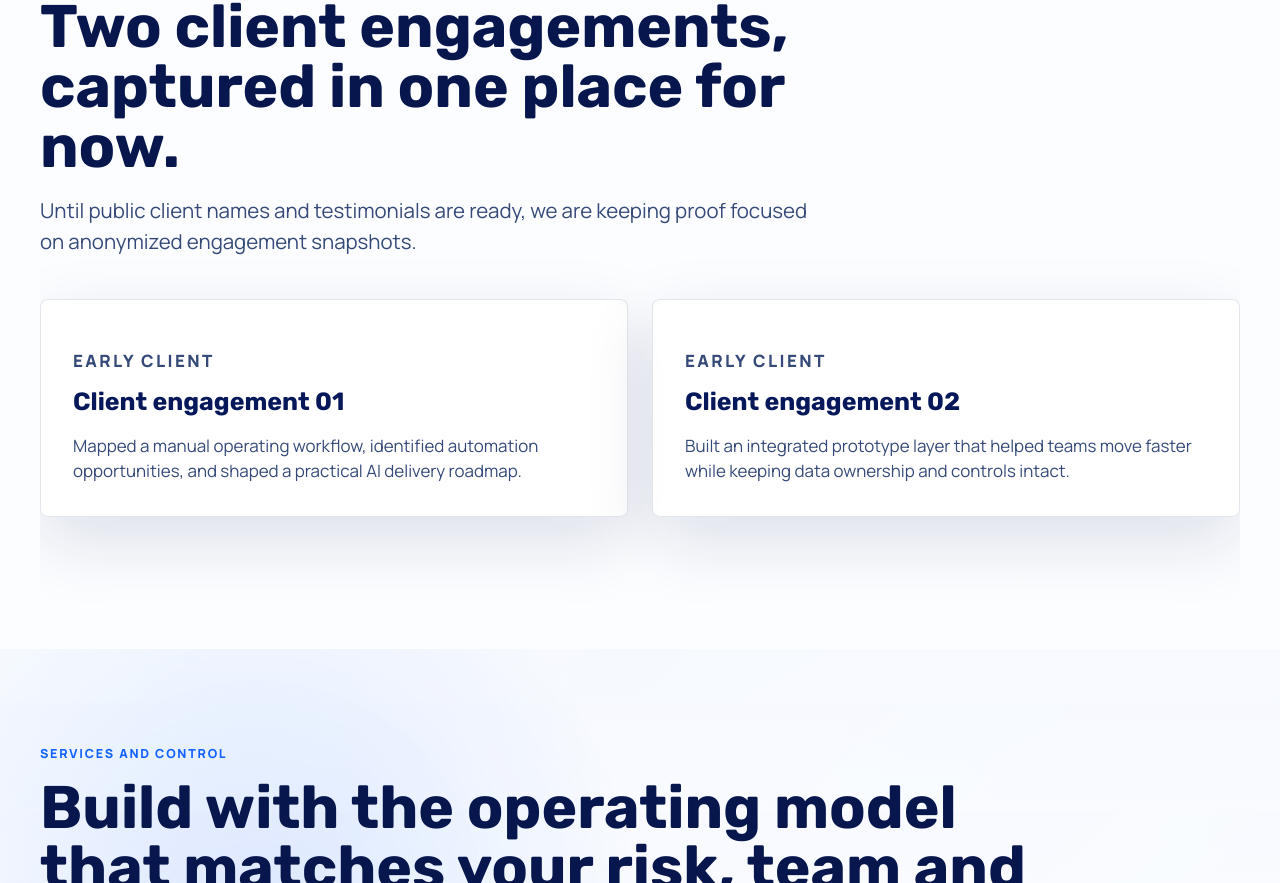
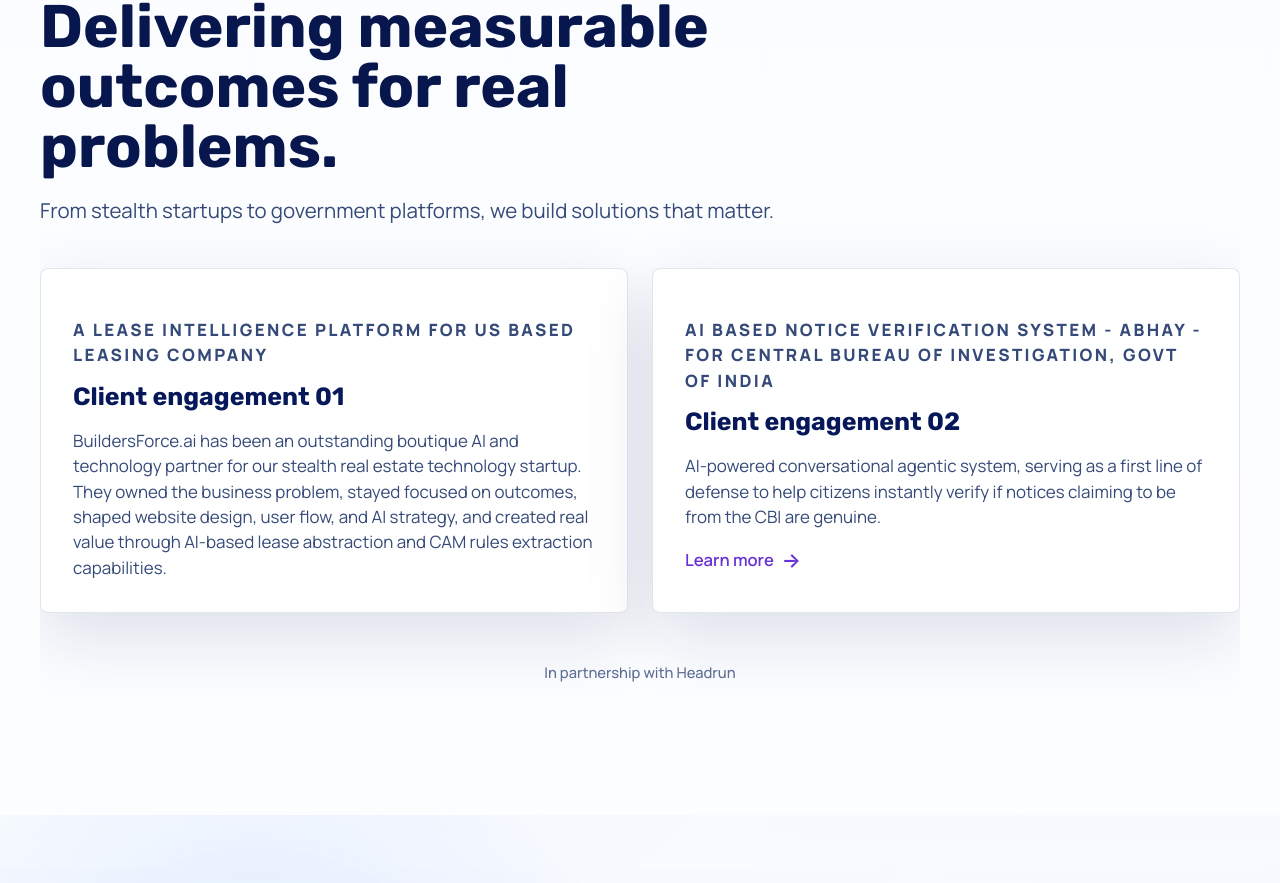
Before and after one commit to AmruthSrivatsan/BuildersForceWebsite, a React (Vite) app: page / in a window 1280 px wide. Shown: the part 5402-6285 px from the top of the page. Built offline with nearby package versions, Linux system fonts and the light colour scheme.

Commit message:
Update Early Work section with professional messaging, ABHAY press link, and Headrun attribution

```diff
--- a/src/main.jsx
+++ b/src/main.jsx
@@ -75,15 +75,17 @@ const processSteps = ['Discover', 'Design', 'Build', 'Test', 'Deploy'];
 const proofItems = [
   {
     title: 'Client engagement 01',
-    eyebrow: 'Early client',
+    eyebrow: 'A Lease intelligence platform for US based Leasing company',
     copy:
-      'Mapped a manual operating workflow, identified automation opportunities, and shaped a practical AI delivery roadmap.',
+      'BuildersForce.ai has been an outstanding boutique AI and technology partner for our stealth real estate technology startup. They owned the business problem, stayed focused on outcomes, shaped website design, user flow, and AI strategy, and created real value through AI-based lease abstraction and CAM rules extraction capabilities.',
   },
   {
     title: 'Client engagement 02',
-    eyebrow: 'Early client',
+    eyebrow: 'AI based Notice Verification system - ABHAY - for Central Bureau Of Investigation, Govt of India',
     copy:
-      'Built an integrated prototype layer that helped teams move faster while keeping data ownership and controls intact.',
+      'AI-powered conversational agentic system, serving as a first line of defense to help citizens instantly verify if notices claiming to be from the CBI are genuine.',
+    link: 'https://timesofindia.indiatimes.com/city/delhi/meet-abhay-your-new-shield-against-digital-arrest/articleshow/131125102.cms',
+    linkText: 'Learn more',
   },
 ];
 
@@ -314,8 +316,8 @@ function Proof() {
       <div className="section-inner proof">
         <SectionHeader
           eyebrow="Early work"
-          title="Two client engagements, captured in one place for now."
-          copy="Until public client names and testimonials are ready, we are keeping proof focused on anonymized engagement snapshots."
+          title="Delivering measurable outcomes for real problems."
+          copy="From stealth startups to government platforms, we build solutions that matter."
         />
         <div className="proof-grid">
           {proofItems.map((item) => (
@@ -323,8 +325,17 @@ function Proof() {
               <p className="eyebrow">{item.eyebrow}</p>
               <h3>{item.title}</h3>
               <p>{item.copy}</p>
+              {item.link && (
+                <a href={item.link} target="_blank" rel="noreferrer" className="engagement-link">
+                  {item.linkText || 'Read more'}
+                  <span aria-hidden="true">→</span>
+                </a>
+              )}
             </article>
           ))}
+        </div>
+        <div className="proof-footer">
+          <p className="partnership-note">In partnership with Headrun</p>
         </div>
       </div>
     </section>
--- a/src/styles.css
+++ b/src/styles.css
@@ -622,6 +622,39 @@ blockquote:hover,
   margin-top: 42px;
 }
 
+.proof-footer {
+  margin-top: 48px;
+  text-align: center;
+}
+
+.partnership-note {
+  color: var(--muted);
+  font-size: 0.92rem;
+  font-weight: 500;
+  opacity: 0.8;
+}
+
+.engagement-link {
+  display: inline-flex;
+  align-items: center;
+  gap: 8px;
+  margin-top: 16px;
+  color: var(--purple);
+  font-weight: 600;
+  font-size: 1.04rem;
+  text-decoration: none;
+  transition: all 180ms ease;
+}
+
+.engagement-link:hover {
+  color: var(--navy);
+  transform: translateX(4px);
+}
+
+.engagement-link span {
+  font-size: 1.2em;
+}
+
 .team-section {
   position: relative;
   overflow: hidden;
```
